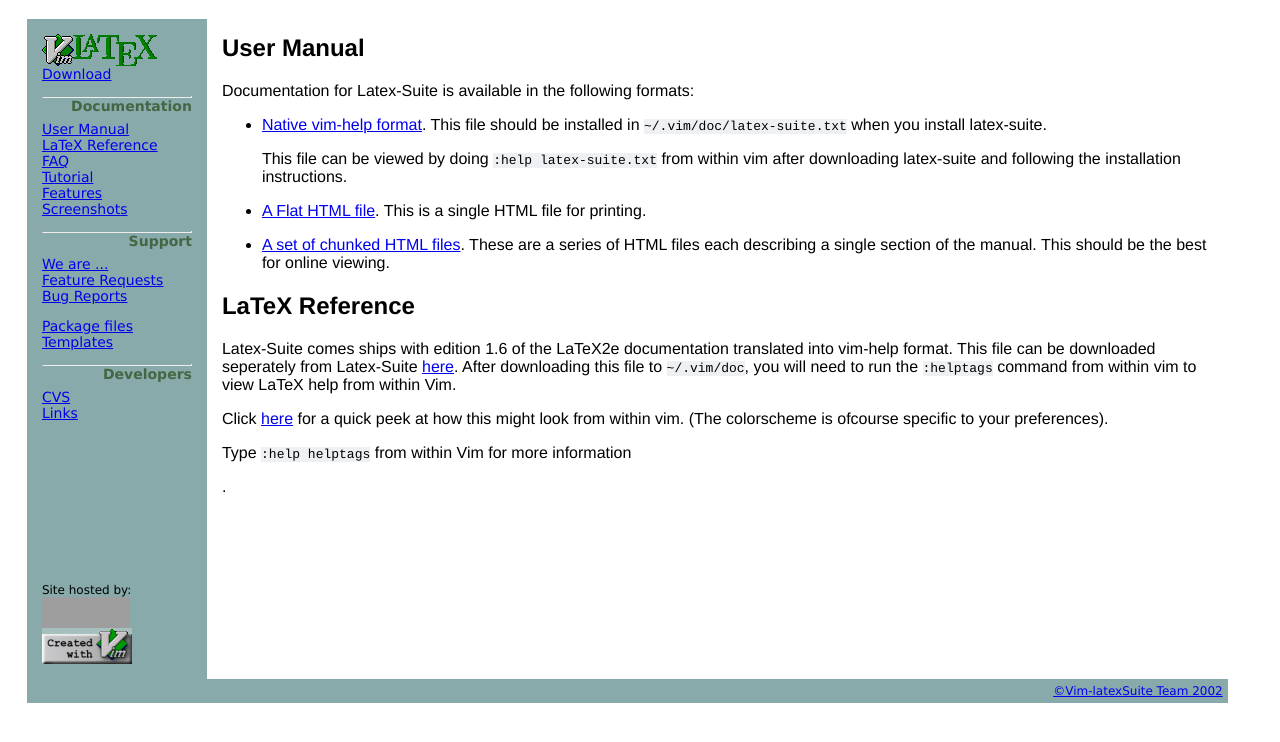
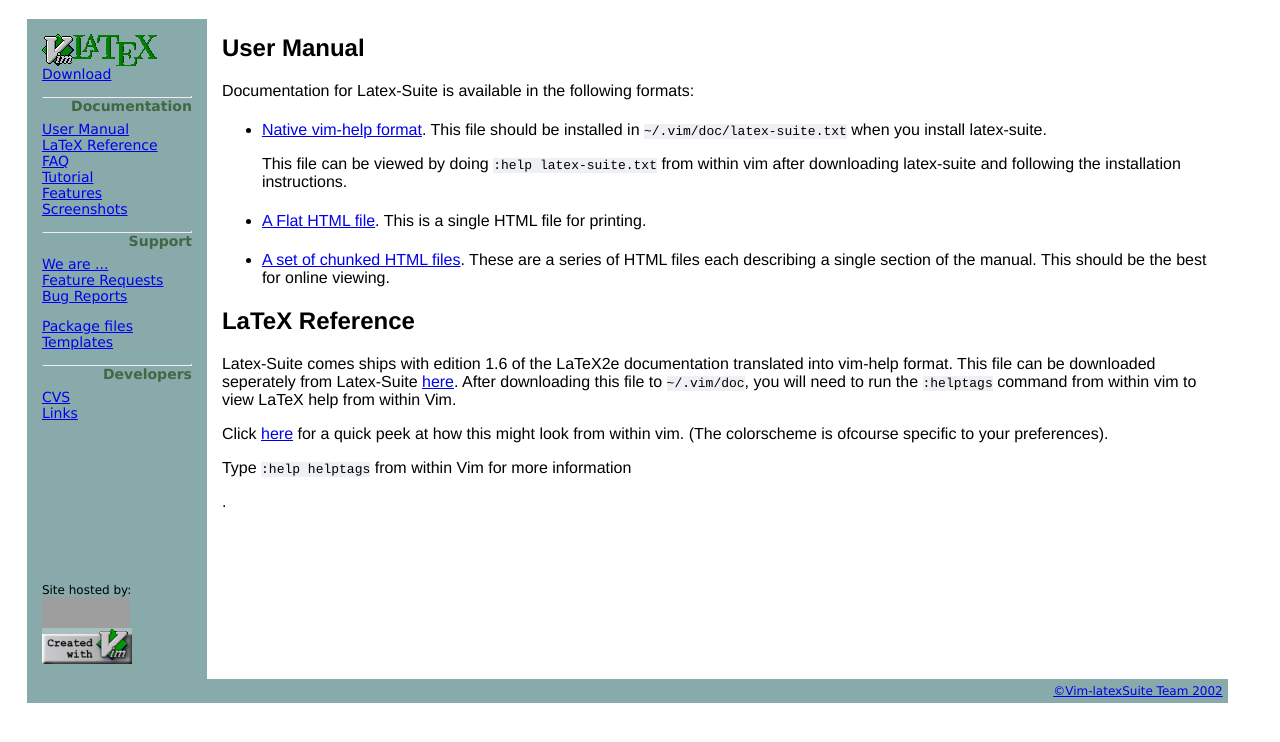
Before and after one commit to nuclearsandwich/vim-latex, a PHP site: page /index.php?subject=manual in a window 1280 px wide. Shown: the top 742 px of the page. Run offline with PHP 8.4, Linux system fonts and the light colour scheme; grey boxes are pictures that could not be loaded.

Commit message:
*** empty log message ***
git-svn-id: https://vim-latex.svn.sourceforge.net/svnroot/vim-latex/trunk@786 a797aaa2-510f-0410-87df-a343b97812ff

```diff
--- a/htdocs/style.css
+++ b/htdocs/style.css
@@ -162,3 +162,6 @@ DIV.announce {
 	padding: 5px;
 	background-color: #88aaaa;
 }
+LI {
+	padding-top: 5px;
+}
```
